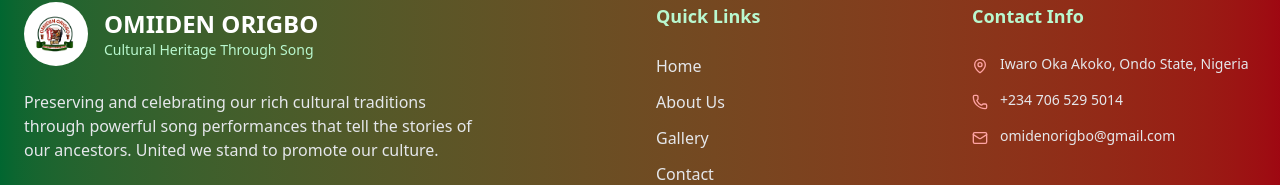
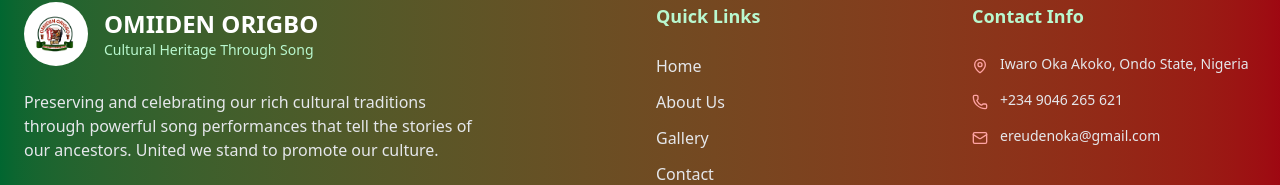
Before and after one commit to Adis-ore/Omiiden-Frontend, a React (Vite) app: page /team in a window 1280 px wide. Shown: the part 1772-1957 px from the top of the page. Built offline with nearby package versions, Linux system fonts and the light colour scheme.

Commit message:
email and number change

```diff
--- a/src/Components/BookUs.jsx
+++ b/src/Components/BookUs.jsx
@@ -295,11 +295,11 @@
               <div className="space-y-4">
                 <div className="flex items-center space-x-3">
                   <Phone className="text-green-600" size={20} />
-                  <span>+234 706 529 5014</span>
+                  <span>+234 9046 265 621</span>
                 </div>
                 <div className="flex items-center space-x-3">
                   <Mail className="text-red-600" size={20} />
-                  <span>omidenorigbo@gmail.com</span>
+                  <span>ereudenoka@gmail.com</span>
                 </div>
                 <div className="flex items-center space-x-3">
                   <MapPin className="text-green-600" size={20} />
--- a/src/Components/Footer.jsx
+++ b/src/Components/Footer.jsx
@@ -29,7 +29,7 @@
               to promote our culture.
             </p>
             <div className="flex space-x-4">
-              <a href="#" className="w-10 h-10 bg-white/20 rounded-full flex items-center justify-center hover:bg-white/30 transition-colors">
+              <a href="https://www.facebook.com/profile.php?id=61581699086728" className="w-10 h-10 bg-white/20 rounded-full flex items-center justify-center hover:bg-white/30 transition-colors">
                 <Facebook size={18} />
               </a>
               <a href="#" className="w-10 h-10 bg-white/20 rounded-full flex items-center justify-center hover:bg-white/30 transition-colors">
@@ -66,11 +66,11 @@
               </div>
               <div className="flex items-start space-x-3">
                 <Phone className="text-red-300 mt-1" size={16} />
-                <p className="text-gray-200 text-sm">+234 706 529 5014</p>
+                <p className="text-gray-200 text-sm">+234 9046 265 621</p>
               </div>
               <div className="flex items-start space-x-3">
                 <Mail className="text-red-300 mt-1" size={16} />
-                <p className="text-gray-200 text-sm">omidenorigbo@gmail.com</p>
+                <p className="text-gray-200 text-sm">ereudenoka@gmail.com</p>
               </div>
             </div>
           </div>
--- a/src/Pages/Contact.jsx
+++ b/src/Pages/Contact.jsx
@@ -78,7 +78,7 @@
                   </div>
                   <div>
                     <h4 className="font-semibold text-green-700">Call Us</h4>
-                    <p className="text-gray-600">+234 706 529 5014</p>
+                    <p className="text-gray-600">+234 904 6265 621</p>
                     <p className="text-sm text-gray-500">Available during business hours</p>
                   </div>
                 </div>
@@ -89,7 +89,7 @@
                   </div>
                   <div>
                     <h4 className="font-semibold text-green-700">Email Us</h4>
-                    <p className="text-gray-600">omidenorigbo@gmail.com</p>
+                    <p className="text-gray-600">ereudenoka@gmail.com</p>
                     <p className="text-sm text-gray-500">We'll respond within 48 hours</p>
                   </div>
                 </div>
```
